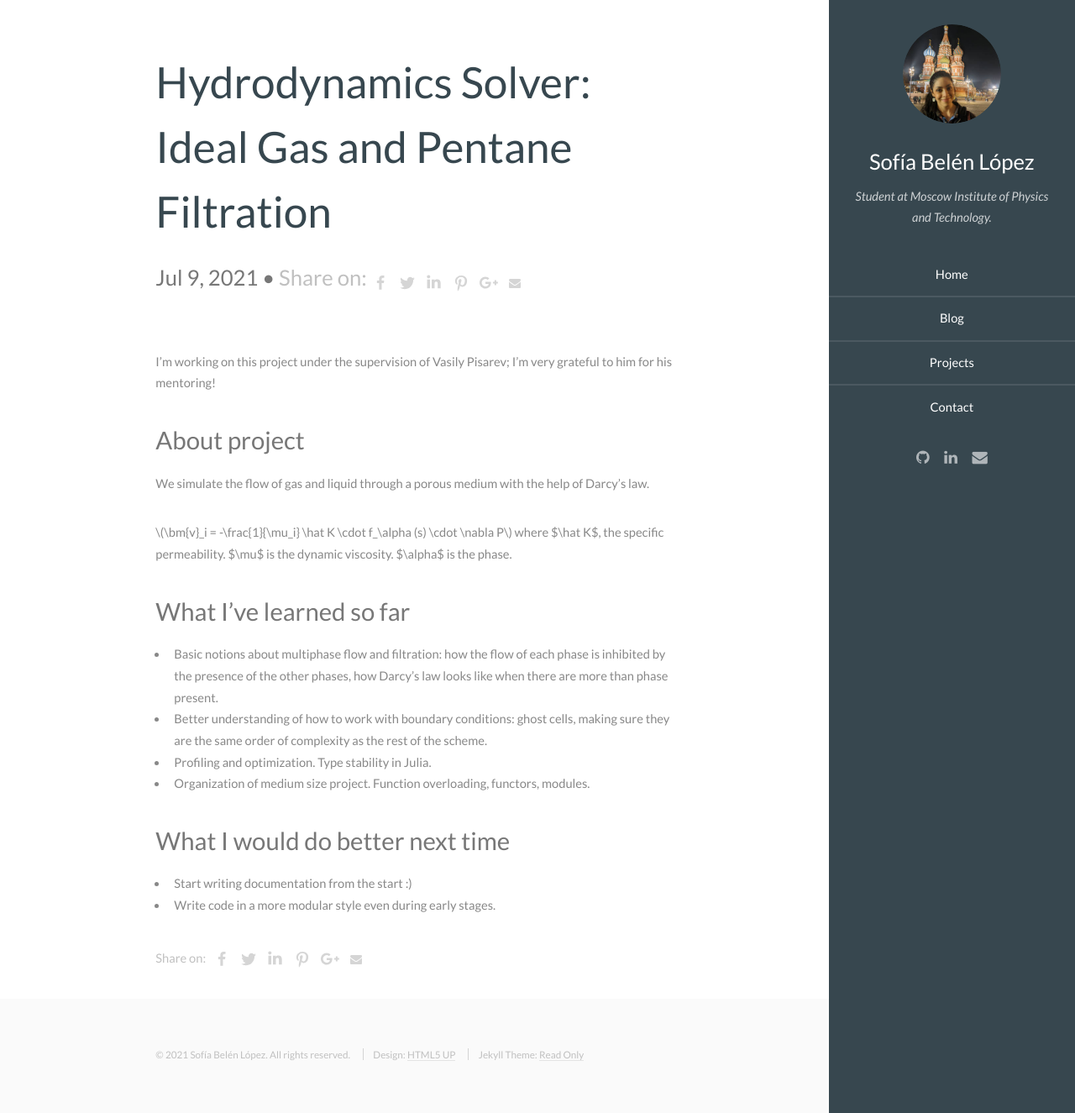
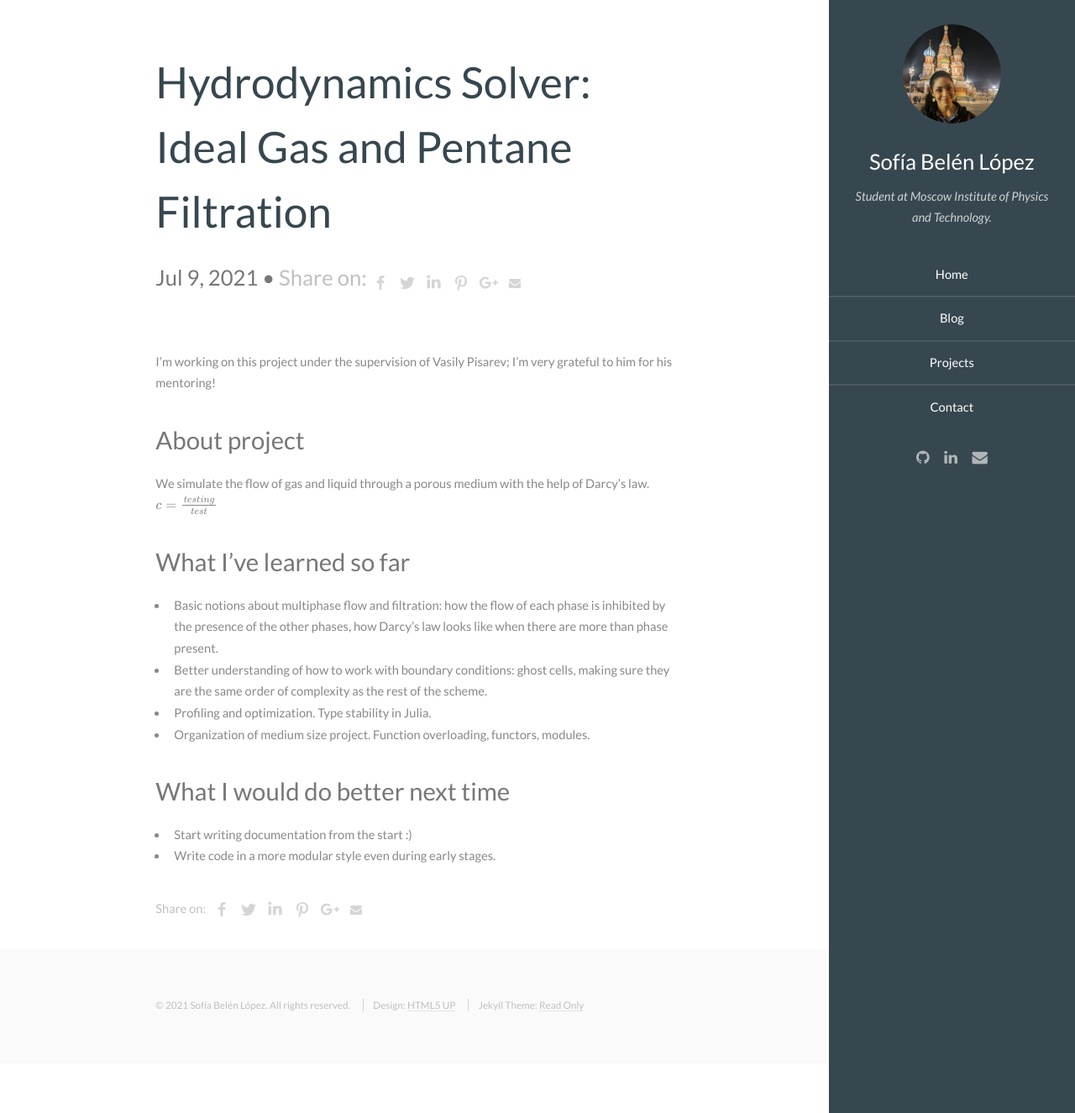
Before and after one commit to sofiabelen/sofiabelen.github.io, a Jekyll site: the page built from _posts/projects/2021-07-09-two-phase-filtration.md, in a window 1280 px wide and 1325 px high. Shown: the whole window at 84% size. Built offline with Jekyll 4.4.1, drawn with Linux system fonts in a browser that asks for light colours; Markdown is read by kramdown in place of the engine named in the settings.

```diff
--- a/_includes/head.html
+++ b/_includes/head.html
@@ -1,10 +1,18 @@
 <head>
+    <!-- for mathjax support -->
+    {% if page.usemathjax %}
+<script src="https://polyfill.io/v3/polyfill.min.js?features=es6"></script>
+  <script id="MathJax-script" async
+          src="https://cdn.jsdelivr.net/npm/mathjax@3/es5/tex-mml-chtml.js">
+  </script>
+    {% endif %}
     {% include analytics.html %}
 
     <!-- SEO tags -->
     {% seo %}
 
     <title>Sofía Belén López</title>
+
     <link rel="shortcut icon" type="image/png"
           href="{{ "/images/favicon.png"  | absolute_url }}">
     <meta http-equiv="content-type" content="text/html; charset=utf-8" />
--- a/_posts/projects/2021-07-09-two-phase-filtration.md
+++ b/_posts/projects/2021-07-09-two-phase-filtration.md
@@ -14,9 +14,7 @@ I'm working on this project under the supervision of Vasily Pisarev; I'm very gr
 
 We simulate the flow of gas and liquid through a porous
 medium with the help of Darcy's law.
-
-$$\bm{v}_i = -\frac{1}{\mu_i} \hat K \cdot f_\alpha (s)
-    \cdot \nabla P$$ where $\hat K$, the specific permeability. $\mu$ is the dynamic viscosity. $\alpha$ is the phase.
+$$ c = \frac{testing}{test} $$
 
 ## What I've learned so far
 - Basic notions about multiphase flow and filtration:
```
